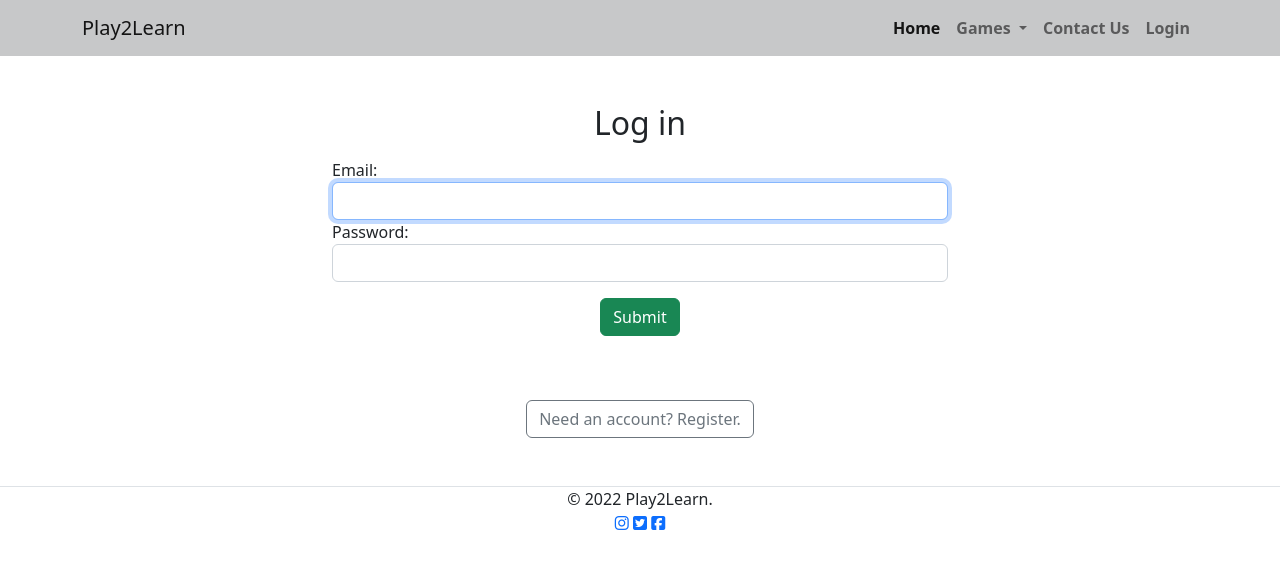
After one commit to Ubuntufoo/BrainTeasersSite, a Django app: page /login/ in a window 1280 px wide. The commit adds this page. Shown: the top 569 px of the page. Run offline with Django 4.2, Linux system fonts and the light colour scheme; some libraries are stand-ins or nearby versions.

Commit message:
new views and templates

```diff
--- a/games/urls.py
+++ b/games/urls.py
@@ -1,12 +1,14 @@
 from django.urls import path
 
-from games.views import HomeView, MathGameView, AnagramGameView, GameScoresView, record_score
+from games.views import HomeView, MathGameView, AnagramGameView, GameScoresView, ContactUsView, LoginView, record_score
 
 app_name = 'games'
 urlpatterns = [
     path('', HomeView.as_view(), name='homepage'),
+    path('contact-us/',  ContactUsView.as_view(), name='contact-us'),
+    path('login/', LoginView.as_view(), name='login'),
     path('math-game/', MathGameView.as_view(), name='math-game'),
     path('anagram-game/', AnagramGameView.as_view(), name='anagram-game'),
-    path('record-score/', record_score, name="record-score"),
     path('game-scores/',  GameScoresView.as_view(), name='game-scores'),
+    path('record-score/', record_score, name='record-score'),
 ]
--- a/games/views.py
+++ b/games/views.py
@@ -34,6 +34,14 @@ class GameScoresView(TemplateView):
         return context
 
 
+class LoginView(TemplateView):
+    template_name = "login.html"
+
+
+class ContactUsView(TemplateView):
+    template_name = "contact-us.html"
+
+
 class HomeView(TemplateView):
     template_name = "home.html"
 
--- a/templates/_base.html
+++ b/templates/_base.html
@@ -42,10 +42,10 @@
                 </ul>
               </li>
               <li class="nav-item">
-                <a class="nav-link" href="about.html">About</a>
+                <a class="nav-link" href="{% url 'games:contact-us' %}">Contact Us</a>
               </li>
               <li class="nav-item">
-                <a class="nav-link" href="login.html">Login</a>
+                <a class="nav-link" href="{% url 'games:login' %}">Login</a>
               </li>
             </ul>
           </div>
@@ -57,7 +57,6 @@
   <footer class="flex-row justify-content-around text-center border-top">
     <div>&copy; 2022 Play2Learn.</div>
     <div id="footLinks">
-      <a href="contact-us.html" target="_blank"><i class="fa-solid fa-envelope"></i></a>
       <a href="https://instagram.com" target="_blank"><i class="fa-brands fa-instagram"></i></a>
       <a href="https://twitter.com" target="_blank"><i class="fa-brands fa-square-twitter"></i></a>
       <a href="https://facebook.com" target="_blank"><i class="fa-brands fa-square-facebook"></i></a>
--- a/templates/anagram-game.html
+++ b/templates/anagram-game.html
@@ -1,7 +1,3 @@
 {% extends "_base_vue.html" %}
 
 {% block title %}Anagram Game{% endblock title %}
-
-{% block main %}
-<h1>Anagram Game</h1>
-{% endblock main %}
--- /dev/null
+++ b/templates/contact-us.html
@@ -0,0 +1,6 @@
+{% extends '_base.html' %}
+
+{% block title %}Contact Us{% endblock title %}
+{% block main %}
+Contact us!
+{% endblock main %}
--- /dev/null
+++ b/templates/login.html
@@ -0,0 +1,87 @@
+{% extends '_base.html' %}
+
+{% block title %}Login{% endblock title %}
+{% block main %}
+
+<body>
+  <main>
+    <section id="loginForm" class="container w-50">
+      <h2 class="text-center pt-5 pb-2">Log in</h2>
+      <form action="" method="post">
+        <div>
+          <label for="email">Email:</label>
+          <input type="email" name="email" id="email" required autofocus size="30" class="form-control">
+        </div>
+        <div>
+          <label for="pw">Password:</label>
+          <input type="password" name="pw" id="pw" required size="30" class="form-control">
+        </div>
+        <div class="text-center">
+          <input type="submit" id="submit" class="btn btn-success m-3"></input>
+        </div>
+        <div id="registerLink" class="text-center p-5">
+          <a class="btn btn-outline-secondary" onclick="toggleDisplay()">Need an account? Register.</a>
+        </div>
+      </form>
+
+    </section>
+
+    <section id="registerForm" class="container w-50">
+      <h2 class="text-center pt-5 pb-2">Register</h2>
+      <form action="" method="post">
+        <div>
+          <label for="email2">Email:</label>
+          <input type="email2" name="email2" id="email2" required autofocus size="30" class="form-control">
+        </div>
+        <div>
+          <label for="pw2">Password:</label>
+          <input type="password2" name="pw2" id="pw2" size="30" class="form-control">
+        </div>
+        <div>
+          <label for="pw2">Repeat Password:</label>
+          <input type="password2" name="pw2" id="pw2" size="30" class="form-control">
+        </div>
+        <div id="checkFlex">
+          <input type="checkbox" name="ageCheck" id="ageCheck">
+          <label for="checkbox">I am over 13 and enjoy games</label>
+        </div>
+        <div class="text-center">
+          <input type="submit" name="submitButton" id="submitButton" value="Register" class="btn btn-success m-3">
+        </div>
+        <div class="text-center p-5">
+          <a class="btn btn-outline-secondary" id="loginLink" onclick="toggleDisplay()">Have an account? Log in.</a>
+        </div>
+      </form>
+    </section>
+  </main>
+
+  <script>
+    window.addEventListener('load', function () {
+      const loginSubmit = document.getElementById('submit');
+      const registerSubmit = document.getElementById('submitButton');
+      document.getElementById("registerForm").style.display = 'none';
+
+      loginSubmit.addEventListener('click', function () {
+        window.alert('Form Submitted');
+      });
+      registerSubmit.addEventListener('click', function () {
+        window.alert('Form Submitted');
+      });
+    });
+
+    function toggleDisplay() {
+      let reg = document.getElementById("registerForm");
+      let login = document.getElementById("loginForm");
+
+      if (reg.style.display === "none") {
+        reg.style.display = "block";
+        login.style.display = "none";
+      } else {
+        reg.style.display = "none";
+        login.style.display = "block";
+      }
+    };
+  </script>
+</body>
+
+{% endblock main %}
--- a/templates/math-game.html
+++ b/templates/math-game.html
@@ -1,7 +1,3 @@
 {% extends "_base_vue.html" %}
 
 {% block title %}Math Game{% endblock title %}
-
-{% block main %}
-<h1>Math Game</h1>
-{% endblock main %}
```
